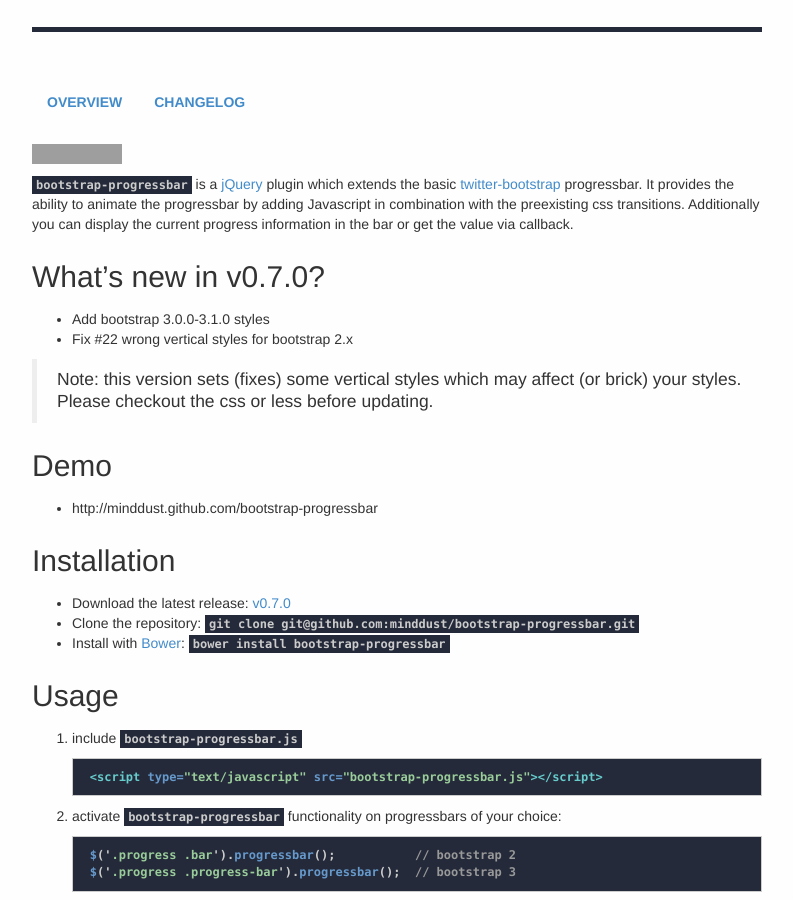
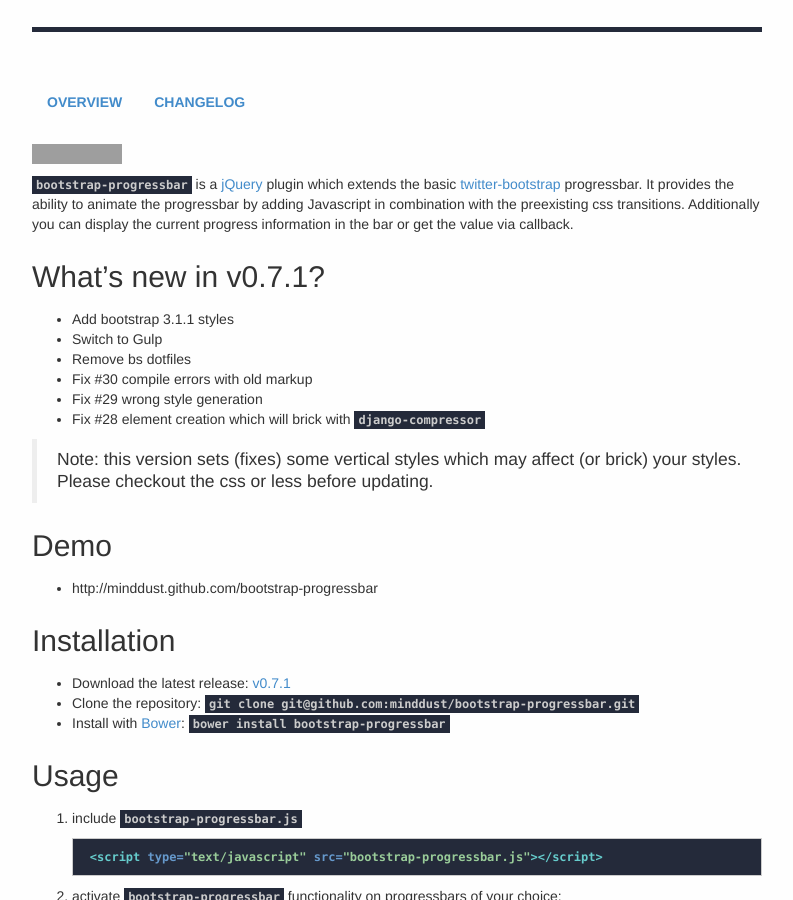
Before and after one commit to minddust/minddust.github.io, a Jekyll site: the page built from project/bootstrap-progressbar/index.md, in a window 1280 px wide and 900 px high, scrolled down 447 px. Shown: the whole window, without its empty margins (243-1036 px from the left). Built offline with Jekyll 4.4.1, drawn with Linux system fonts in a browser that asks for light colours; Markdown is read by kramdown in place of the engine named in the settings; grey boxes are pictures that could not be loaded.

Commit message:
Update progressbar to 0.7.1

```diff
--- a/project/bootstrap-progressbar/index.md
+++ b/project/bootstrap-progressbar/index.md
@@ -9,10 +9,14 @@
 `bootstrap-progressbar` is a [jQuery](http://jquery.com) plugin which extends the basic [twitter-bootstrap](https://github.com/twbs/bootstrap) progressbar. It provides the ability to animate the progressbar by adding Javascript in combination with the preexisting css transitions. Additionally you can display the current progress information in the bar or get the value via callback.
 
 
-## What's new in v0.7.0?
+## What's new in v0.7.1?
 
-* Add bootstrap 3.0.0-3.1.0 styles
-* Fix #22 wrong vertical styles for bootstrap 2.x
+* Add bootstrap 3.1.1 styles
+* Switch to Gulp
+* Remove bs dotfiles
+* Fix #30 compile errors with old markup
+* Fix #29 wrong style generation
+* Fix #28 element creation which will brick with `django-compressor`
 
 > Note: this version sets (fixes) some vertical styles which may affect (or brick) your styles. Please checkout the css or less before updating.
 
@@ -24,7 +28,7 @@
 
 ## Installation
 
-* Download the latest release: [v0.7.0](https://github.com/minddust/bootstrap-progressbar/archive/v0.7.0.zip)
+* Download the latest release: [v0.7.1](https://github.com/minddust/bootstrap-progressbar/archive/v0.7.1.zip)
 * Clone the repository: `git clone git@github.com:minddust/bootstrap-progressbar.git`
 * Install with [Bower](http://bower.io): `bower install bootstrap-progressbar`
 
```
